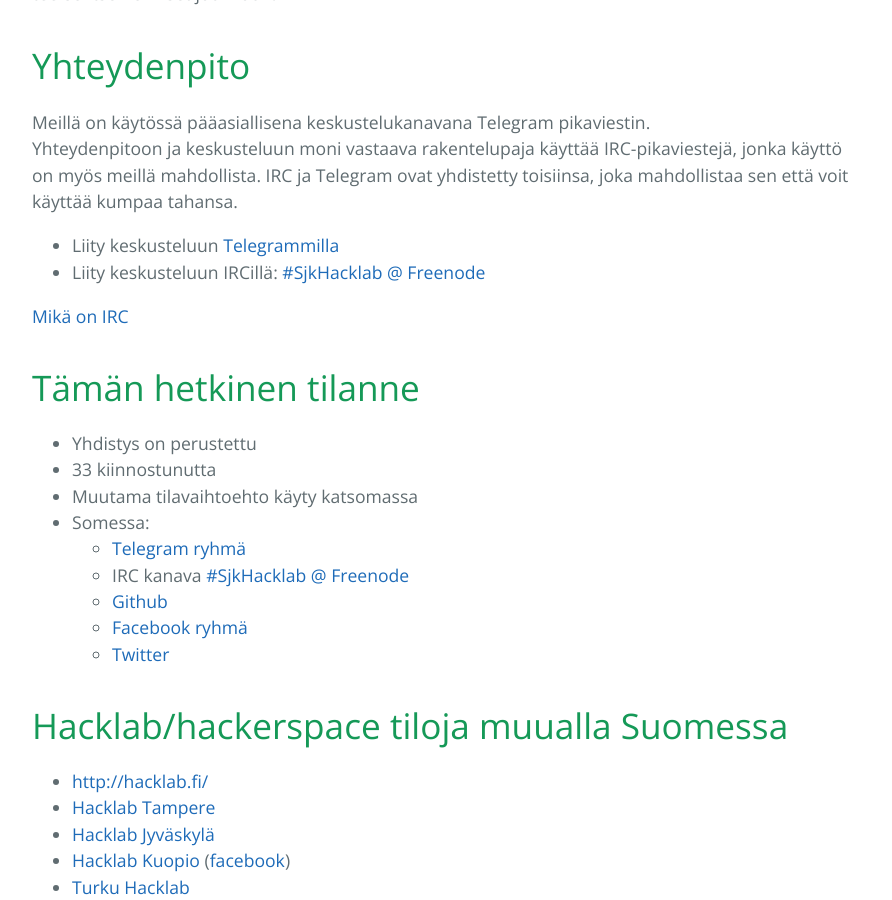
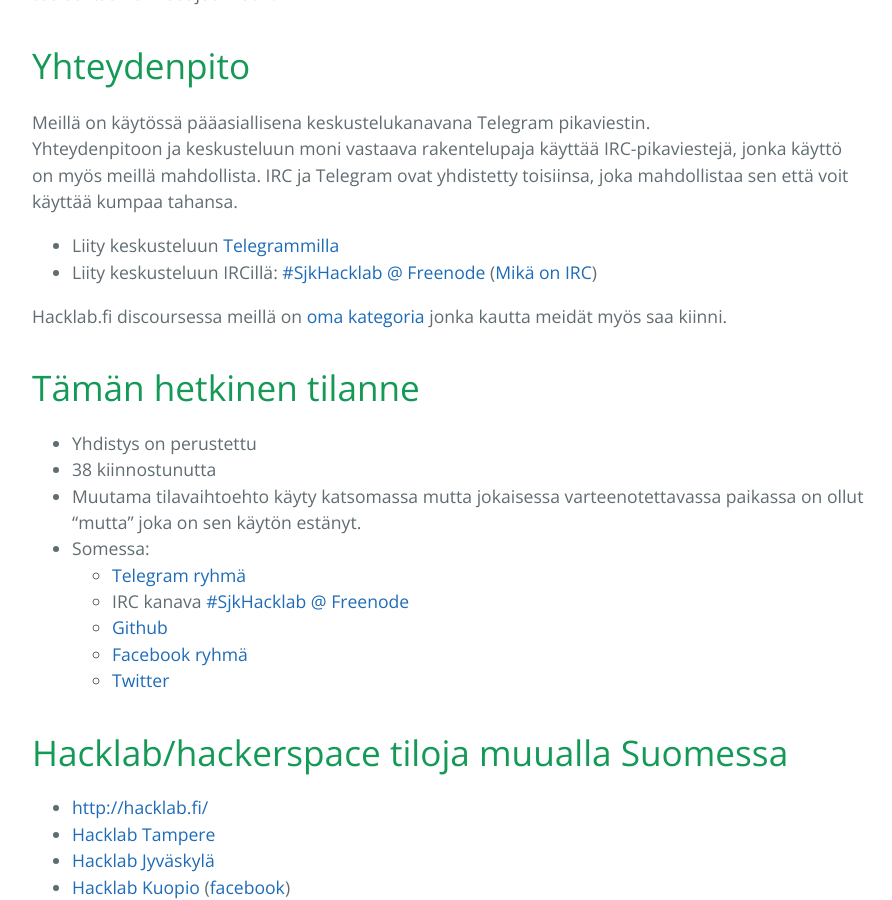
Before and after one commit to d1stro/SeinajokiHacklab.github.io, a Jekyll site: the page built from index.md, in a window 1280 px wide and 900 px high, scrolled down 1177 px. Shown: the whole window, without its empty margins (192-1084 px from the left). Built offline with Jekyll 4.4.1, drawn with Linux system fonts in a browser that asks for light colours; nearby versions of some CDN libraries.

Commit message:
Wiki to main menu, main menu sorting, index update

```diff
--- a/index.md
+++ b/index.md
@@ -29,14 +29,15 @@
 Yhteydenpitoon ja keskusteluun moni vastaava rakentelupaja käyttää IRC-pikaviestejä, jonka käyttö on myös meillä mahdollista. IRC ja Telegram ovat yhdistetty toisiinsa, joka mahdollistaa sen että voit käyttää kumpaa tahansa.
 
 * Liity keskusteluun [Telegrammilla](https://telegram.me/joinchat/DSw-DT9RZnH3KnICPxgDTA)
-* Liity keskusteluun IRCillä: [#SjkHacklab @ Freenode](http://goo.gl/DCt9ru)
+* Liity keskusteluun IRCillä: [#SjkHacklab @ Freenode](http://goo.gl/DCt9ru) ([Mikä on IRC](http://goo.gl/7hGZg))
 
-[Mikä on IRC](http://goo.gl/7hGZg)
+Hacklab.fi discoursessa meillä on [oma kategoria](https://discourse.hacklab.fi/c/seinajoki) jonka kautta meidät myös saa kiinni.
+
 
 # Tämän hetkinen tilanne
 * Yhdistys on perustettu
-* 33 kiinnostunutta
-* Muutama tilavaihtoehto käyty katsomassa
+* 38 kiinnostunutta
+* Muutama tilavaihtoehto käyty katsomassa mutta jokaisessa varteenotettavassa paikassa on ollut "mutta" joka on sen käytön estänyt.
 * Somessa:
   * [Telegram ryhmä](https://telegram.me/joinchat/DSw-DT9RZnH3KnICPxgDTA)
   * IRC kanava [#SjkHacklab @ Freenode](http://goo.gl/DCt9ru)
```
Also changed, not shown: _data/mainmenu.yml (+6 -3 lines).
